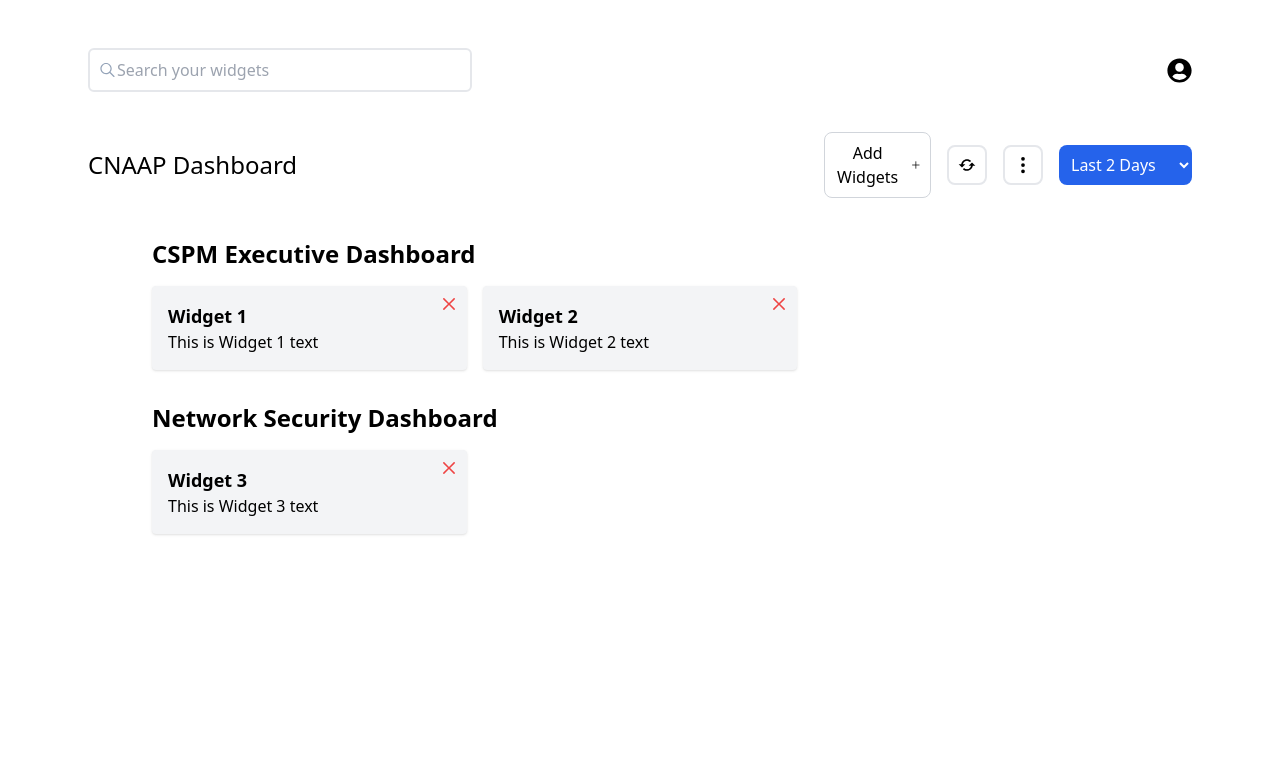
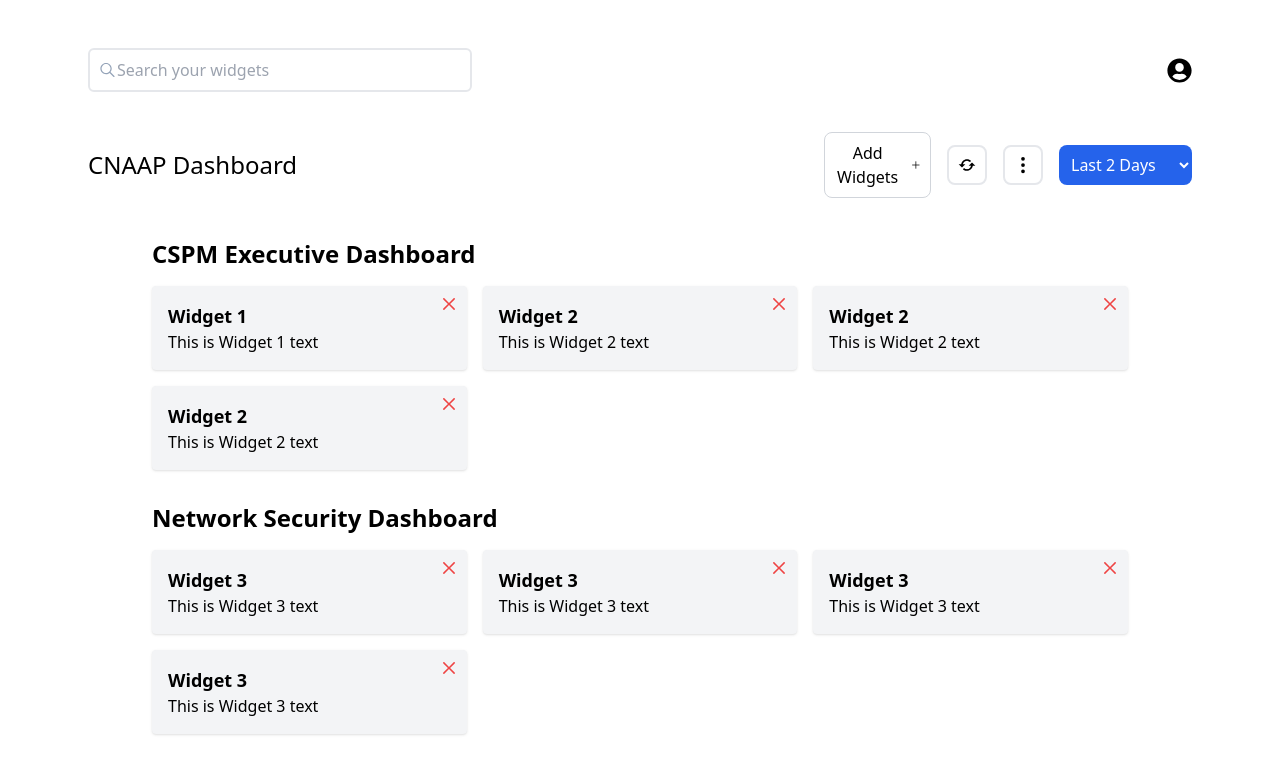
Before and after one commit to khurshedeth/Accu_Dashboard, a React (Create React App) app: page / in a window 1280 px wide. Shown: the top 774 px of the page. Built offline with nearby package versions, Linux system fonts and the light colour scheme.

Commit message:
minor change

```diff
--- a/src/App.js
+++ b/src/App.js
@@ -1,4 +1,4 @@
-import React, { useState,  } from "react";
+import React, { useState, useEffect } from "react";
 import { v4 as uuidv4 } from "uuid";
 import Search from "./components/Search";
 import WidgetCategories from "./components/WidgetCategories";
@@ -16,6 +16,8 @@ function Dashboard() {
         widgets: [
           { id: uuidv4(), name: "Widget 1", text: "This is Widget 1 text" },
           { id: uuidv4(), name: "Widget 2", text: "This is Widget 2 text" },
+          { id: uuidv4(), name: "Widget 2", text: "This is Widget 2 text" },
+          { id: uuidv4(), name: "Widget 2", text: "This is Widget 2 text" },
         ],
       },
       {
@@ -23,13 +25,23 @@ function Dashboard() {
         name: "Network Security Dashboard",
         widgets: [
           { id: uuidv4(), name: "Widget 3", text: "This is Widget 3 text" },
+          { id: uuidv4(), name: "Widget 3", text: "This is Widget 3 text" },
+          { id: uuidv4(), name: "Widget 3", text: "This is Widget 3 text" },
+          { id: uuidv4(), name: "Widget 3", text: "This is Widget 3 text" },
         ],
       },
     ],
   };
 
-  const [data, setData] = useState(initialData);
+  // Load data from local storage or use initial data
+  const storedData = localStorage.getItem("dashboardData");
+  const [data, setData] = useState(storedData ? JSON.parse(storedData) : initialData);
   const [searchResults, setSearchResults] = useState(data);
+
+  // Save data to local storage whenever it changes
+  useEffect(() => {
+    localStorage.setItem("dashboardData", JSON.stringify(data));
+  }, [data]);
 
   const handleAddWidget = (categoryId, widget) => {
     const updatedData = { ...data };
```
Also changed, not shown: src/index.css (line endings or trailing spaces).
